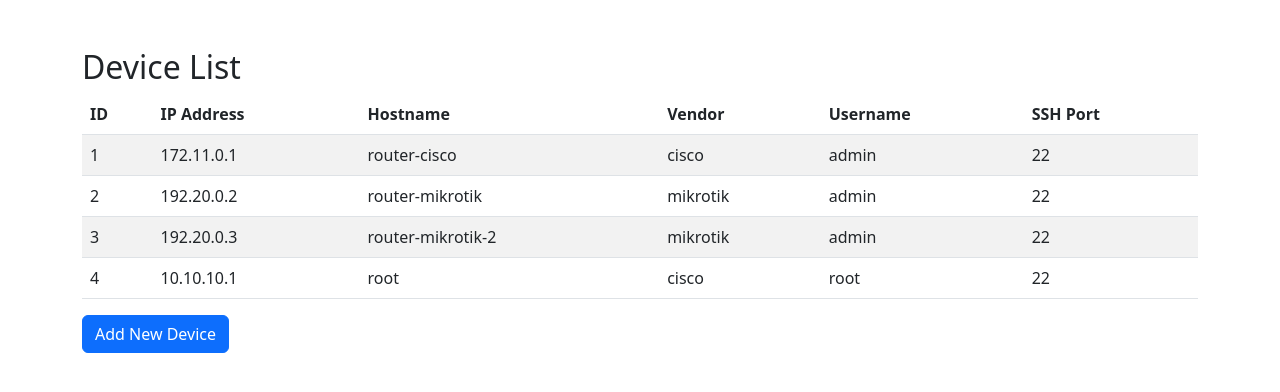
After one commit to lfrbi/Monitora, a Django app: page /device-list/ in a window 1280 px wide. The commit adds this page. Shown: the top 392 px of the page. Run offline with Django 3.2, Linux system fonts and the light colour scheme; data comes from the database, SQL or seed files in the repository; both versions use the stored data as it was after the commit.

Commit message:
update #4

```diff
--- a/config/prometheus/prometheus.yml
+++ b/config/prometheus/prometheus.yml
@@ -36,4 +36,4 @@ scrape_configs:
   - job_name: "cadvisor"
     scrape_interval: 5s
     static_configs:
-      - targets: ["172.20.255.250:8081"]
+      - targets: ["172.20.255.247:8081"]
--- a/deployment-setup/network_automation_web/app_network_automation/models.py
+++ b/deployment-setup/network_automation_web/app_network_automation/models.py
@@ -1,4 +1,5 @@
 from django.db import models
+from django import forms
 
 class Device(models.Model):
     ip_address = models.CharField(max_length=255)  # Tabel IP Address
@@ -32,3 +33,17 @@ class Log(models.Model):  # Perbaiki models.model menjadi models.Model
 
     def __str__(self):
         return "{}. {} - {}".format(self.target, self.action, self.status)
+
+class DeviceForm(forms.ModelForm):
+    class Meta:
+        model = Device
+        fields = ['ip_address', 'hostname', 'username', 'password', 'ssh_port', 'vendor']
+
+        widgets = {
+            'ip_address': forms.TextInput(attrs={'class': 'form-control', 'placeholder': 'Enter IP Address'}),
+            'hostname': forms.TextInput(attrs={'class': 'form-control', 'placeholder': 'Enter Hostname'}),
+            'username': forms.TextInput(attrs={'class': 'form-control', 'placeholder': 'Enter Username'}),
+            'password': forms.PasswordInput(attrs={'class': 'form-control', 'placeholder': 'Enter Password'}),
+            'ssh_port': forms.NumberInput(attrs={'class': 'form-control', 'placeholder': 'Enter SSH Port'}),
+            'vendor': forms.Select(attrs={'class': 'form-control'}),
+        }
--- a/deployment-setup/network_automation_web/app_network_automation/urls.py
+++ b/deployment-setup/network_automation_web/app_network_automation/urls.py
@@ -8,6 +8,9 @@ urlpatterns = [
     path('verify_config', views.verify_config, name='verify_config'),
     path('log', views.log, name='log'),
     path('dashboard_overview', views.dashboard_overview, name='dashboard_overview'),
+    path('add-device/', views.add_device, name='add_device'),
+    path('device-list/', views.device_list, name='device_list'),
+
 
 
 
--- a/deployment-setup/network_automation_web/app_network_automation/views.py
+++ b/deployment-setup/network_automation_web/app_network_automation/views.py
@@ -1,9 +1,11 @@
 from django.shortcuts import render, HttpResponse, get_object_or_404, redirect
-from .models import Device, Log
+from .models import Device, Log, DeviceForm
 import datetime
 import paramiko
 import time
 from datetime import datetime
+# from .forms import DeviceForm
+
 
 # View untuk halaman utama
 def home(request):
@@ -155,8 +157,37 @@ def log(request):
 def dashboard_overview(request):
     all_device = Device.objects.all()  # Mengambil data perangkat dari model Device
 
+
+
     context = {  # Data untuk template
         'all_device': all_device,  # Menampilkan semua perangkat
     }
 
+
+
     return render(request, 'dashboard_overview.html', context)  # Render halaman daftar perangkat
+
+
+def add_device(request):
+    if request.method == 'POST':
+        form = DeviceForm(request.POST)
+        if form.is_valid():
+            # Validasi: Pastikan IP tidak tercampur antar vendor
+            vendor = form.cleaned_data['vendor']
+            ip_address = form.cleaned_data['ip_address']
+
+            if Device.objects.filter(vendor=vendor, ip_address=ip_address).exists():
+                form.add_error('ip_address', 'This IP Address already exists for the selected vendor.')
+            else:
+                form.save()
+                return redirect('device_list')  # Redirect ke halaman daftar perangkat
+
+    else:
+        form = DeviceForm()
+
+    return render(request, 'add_device.html', {'form': form})
+
+
+def device_list(request):
+    devices = Device.objects.all()
+    return render(request, 'device_list.html', {'devices': devices})
--- /dev/null
+++ b/deployment-setup/network_automation_web/templates/device_list.html
@@ -0,0 +1,38 @@
+<!DOCTYPE html>
+<html lang="en">
+<head>
+    <meta charset="UTF-8">
+    <title>Device List</title>
+    <link rel="stylesheet" href="https://cdn.jsdelivr.net/npm/bootstrap@5.3.0/dist/css/bootstrap.min.css">
+</head>
+<body>
+    <div class="container mt-5">
+        <h2>Device List</h2>
+        <table class="table table-striped">
+            <thead>
+                <tr>
+                    <th>ID</th>
+                    <th>IP Address</th>
+                    <th>Hostname</th>
+                    <th>Vendor</th>
+                    <th>Username</th>
+                    <th>SSH Port</th>
+                </tr>
+            </thead>
+            <tbody>
+                {% for device in devices %}
+                    <tr>
+                        <td>{{ device.id }}</td>
+                        <td>{{ device.ip_address }}</td>
+                        <td>{{ device.hostname }}</td>
+                        <td>{{ device.vendor }}</td>
+                        <td>{{ device.username }}</td>
+                        <td>{{ device.ssh_port }}</td>
+                    </tr>
+                {% endfor %}
+            </tbody>
+        </table>
+        <a href="{% url 'add_device' %}" class="btn btn-primary">Add New Device</a>
+    </div>
+</body>
+</html>
```
Also changed, not shown: deployment-setup/network_automation_web/templates/add_device.html (added, +18 -0 lines), deployment-setup/network_automation_web/templates/confirm_delete.html (added, +14 -0 lines), deployment-setup/network_automation_web/app_network_automation/migrations/0004_vendor.py (added), deployment-setup/network_automation_web/db.sqlite3, deployment-setup/network_automation_web/templates/home.html (line endings or trailing spaces).
